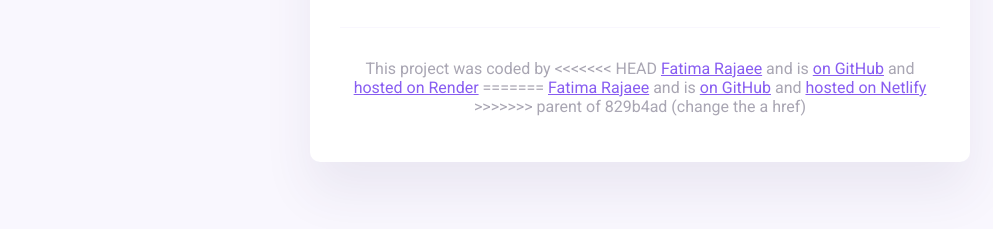
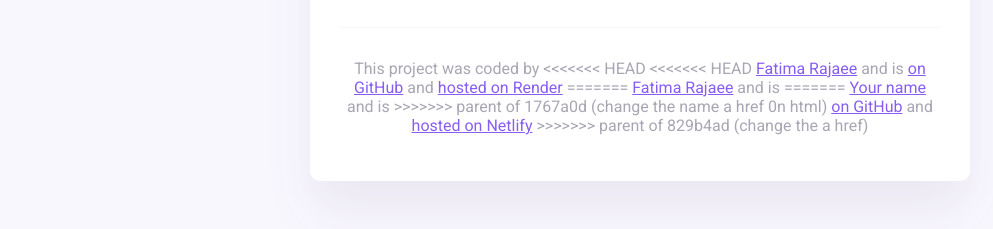
Before and after one commit to FatimaRajaee/Ops-Challenge, a plain HTML site: page index.html in a window 1280 px wide. Shown: the part 379-608 px from the top of the page, without its empty margins (0-993 px from the left). Drawn offline with nearby package versions, Linux system fonts and the light colour scheme.

Commit message:
add link on footer

```diff
--- a/index.html
+++ b/index.html
@@ -42,11 +42,15 @@
             <p>
                 This project was coded by
 <<<<<<< HEAD
+<<<<<<< HEAD
                 <a href="https://github.com/FatimaRajaee" target="_blank">Fatima Rajaee</a> and is
                 <a href="https://github.com/FatimaRajaee/Ops-Challenge.git" target="_blank"> on GitHub</a> and
                 <a href="https://first-ops-challenge.onrender.com" target="_blank">hosted on Render</a>
 =======
                 <a href="#" target="_blank">Fatima Rajaee</a> and is
+=======
+                <a href="#" target="_blank">Your name</a> and is
+>>>>>>> parent of 1767a0d (change the name a href 0n html)
                 <a href="#" target="_blank"> on GitHub</a> and
                 <a href="#" target="_blank">hosted on Netlify</a>
 >>>>>>> parent of 829b4ad (change the a href)
```
